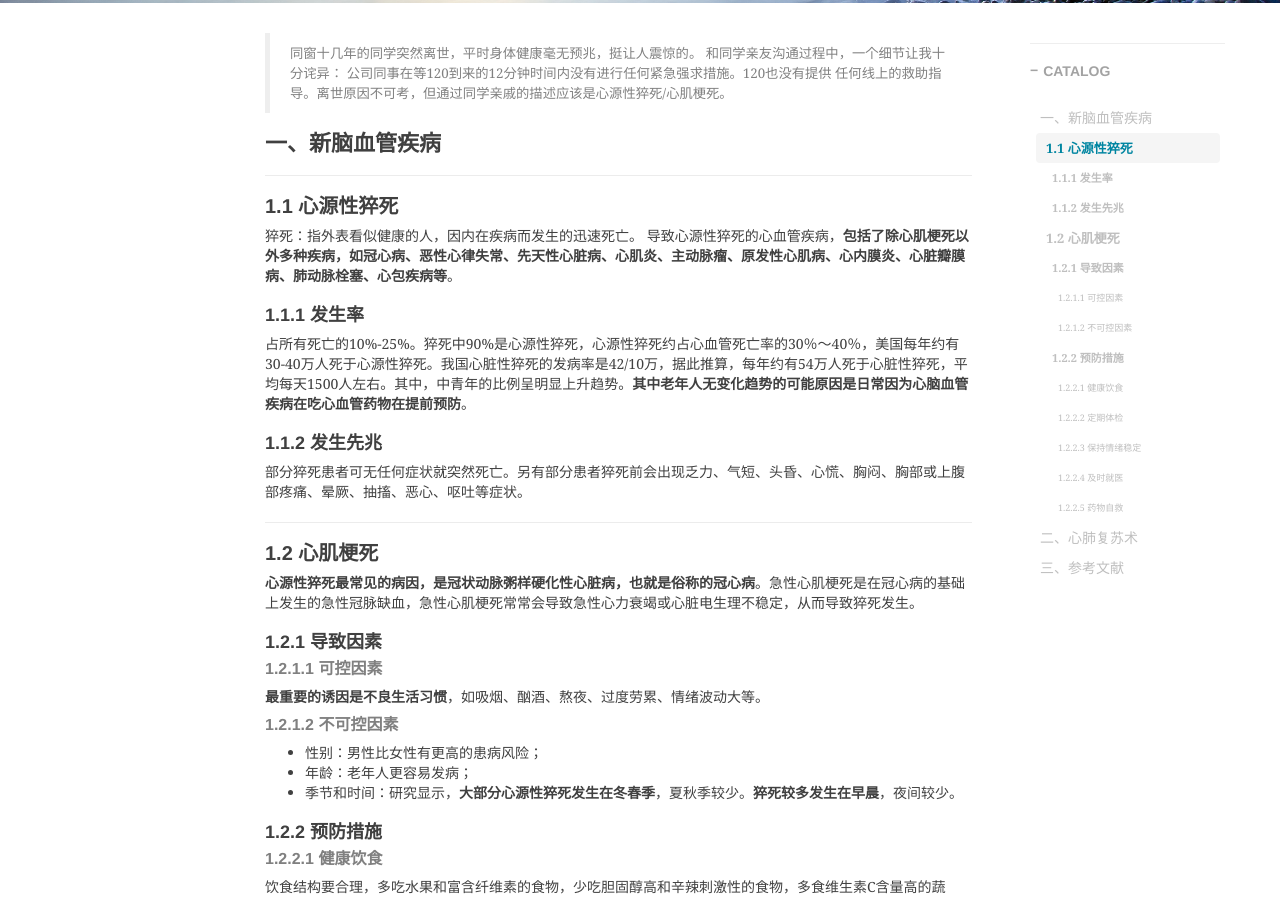
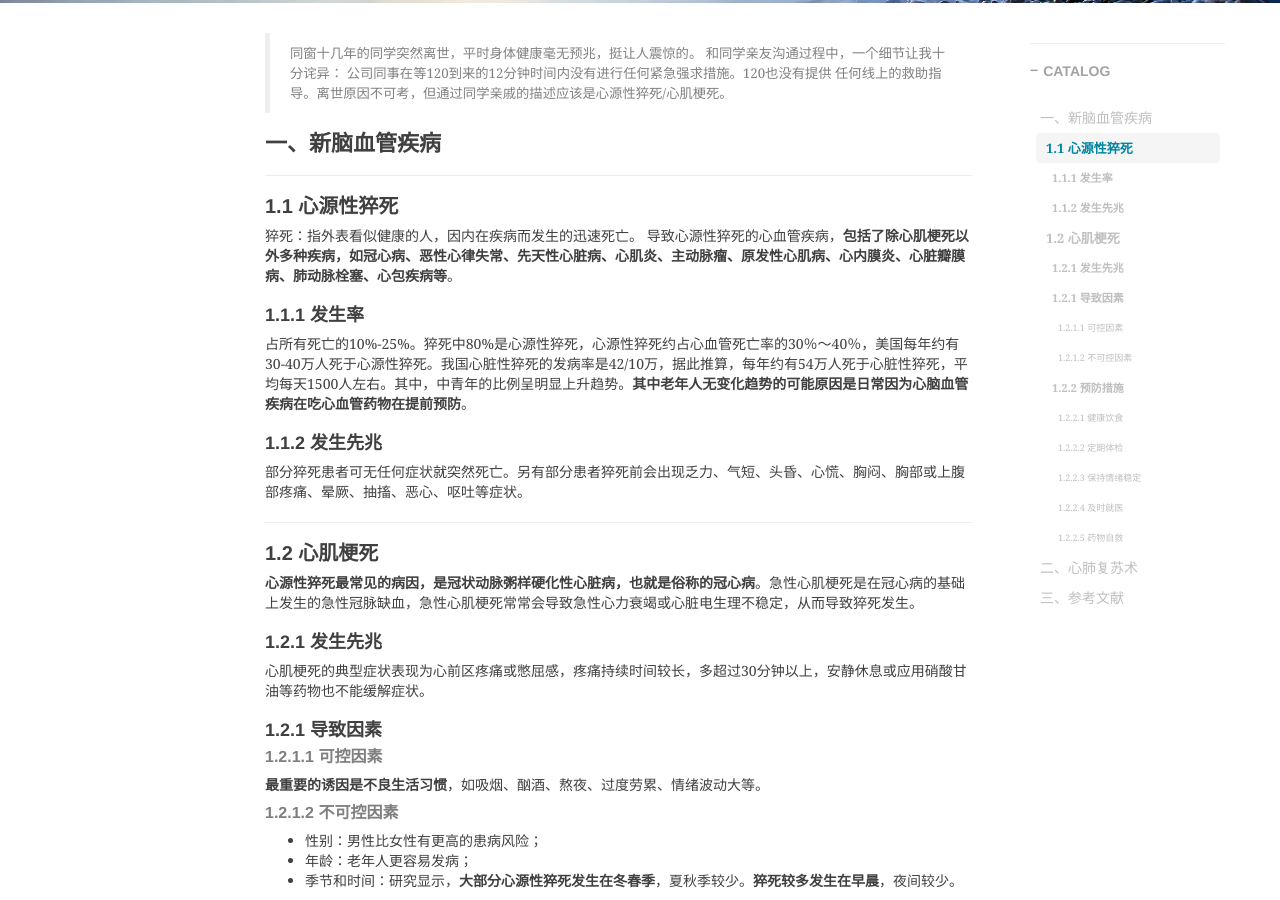
Before and after one commit to shihai1991/shihai1991.github.io, a Jekyll site: the page built from _posts/2023-03-20-心脑血管疾病.md, in a window 1280 px wide and 900 px high, scrolled down 452 px. Built offline with Jekyll 4.4.1, drawn with Linux system fonts in a browser that asks for light colours; nearby versions of some CDN libraries; comment, search, counter and statistics services are not loaded; some of the changed text lies outside the part shown.

Commit message:
Update 2023-03-20-心脑血管疾病.md

```diff
--- a/_posts/2023-03-20-心脑血管疾病.md
+++ b/_posts/2023-03-20-心脑血管疾病.md
@@ -20,13 +20,17 @@ time: '2023.03.20 18:51:00'
 导致心源性猝死的心血管疾病，**包括了除心肌梗死以外多种疾病，如冠心病、恶性心律失常、先天性心脏病、心肌炎、主动脉瘤、原发性心肌病、心内膜炎、心脏瓣膜病、肺动脉栓塞、心包疾病等**。
 
 ### 1.1.1 发生率
-占所有死亡的10%-25%。猝死中90%是心源性猝死，心源性猝死约占心血管死亡率的30％～40％，美国每年约有30-40万人死于心源性猝死。我国心脏性猝死的发病率是42/10万，据此推算，每年约有54万人死于心脏性猝死，平均每天1500人左右。其中，中青年的比例呈明显上升趋势。**其中老年人无变化趋势的可能原因是日常因为心脑血管疾病在吃心血管药物在提前预防**。
+占所有死亡的10%-25%。猝死中80%是心源性猝死，心源性猝死约占心血管死亡率的30％～40％，美国每年约有30-40万人死于心源性猝死。我国心脏性猝死的发病率是42/10万，据此推算，每年约有54万人死于心脏性猝死，平均每天1500人左右。其中，中青年的比例呈明显上升趋势。**其中老年人无变化趋势的可能原因是日常因为心脑血管疾病在吃心血管药物在提前预防**。
 
 ### 1.1.2 发生先兆
 部分猝死患者可无任何症状就突然死亡。另有部分患者猝死前会出现乏力、气短、头昏、心慌、胸闷、胸部或上腹部疼痛、晕厥、抽搐、恶心、呕吐等症状。
 
 ## 1.2 心肌梗死
 **心源性猝死最常见的病因，是冠状动脉粥样硬化性心脏病，也就是俗称的冠心病**。急性心肌梗死是在冠心病的基础上发生的急性冠脉缺血，急性心肌梗死常常会导致急性心力衰竭或心脏电生理不稳定，从而导致猝死发生。
+
+### 1.2.1 发生先兆
+心肌梗死的典型症状表现为心前区疼痛或憋屈感，疼痛持续时间较长，多超过30分钟以上，安静休息或应用硝酸甘油等药物也不能缓解症状。
+
 ### 1.2.1 导致因素
 
 #### 1.2.1.1 可控因素
@@ -72,3 +76,4 @@ time: '2023.03.20 18:51:00'
 - [心脑血管疾病](https://wsjkw.sh.gov.cn/xnxgjb/20200730/b4938d9357b14895952256f17642aace.html)
 - [科学生活：心脏猝死为什么青睐中青年人？](http://www.gov.cn/govweb/fwxx/kp/2012-08/31/content_2214346.htm)
 - [心源性猝死=心梗猝死？关于心源性猝死，你要知道的几件事](https://www.sohu.com/a/447535707_169298)
+- [不是所有猝死都是心肌梗死，分辨清楚关键时候能救命！](https://zhuanlan.zhihu.com/p/139594217)
```
